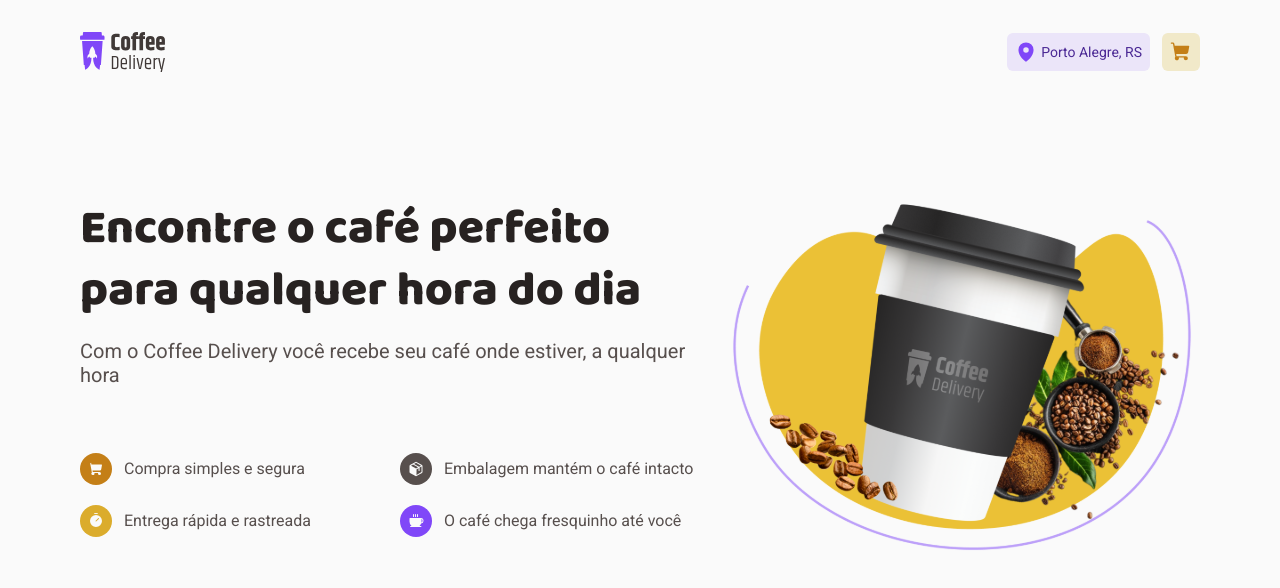
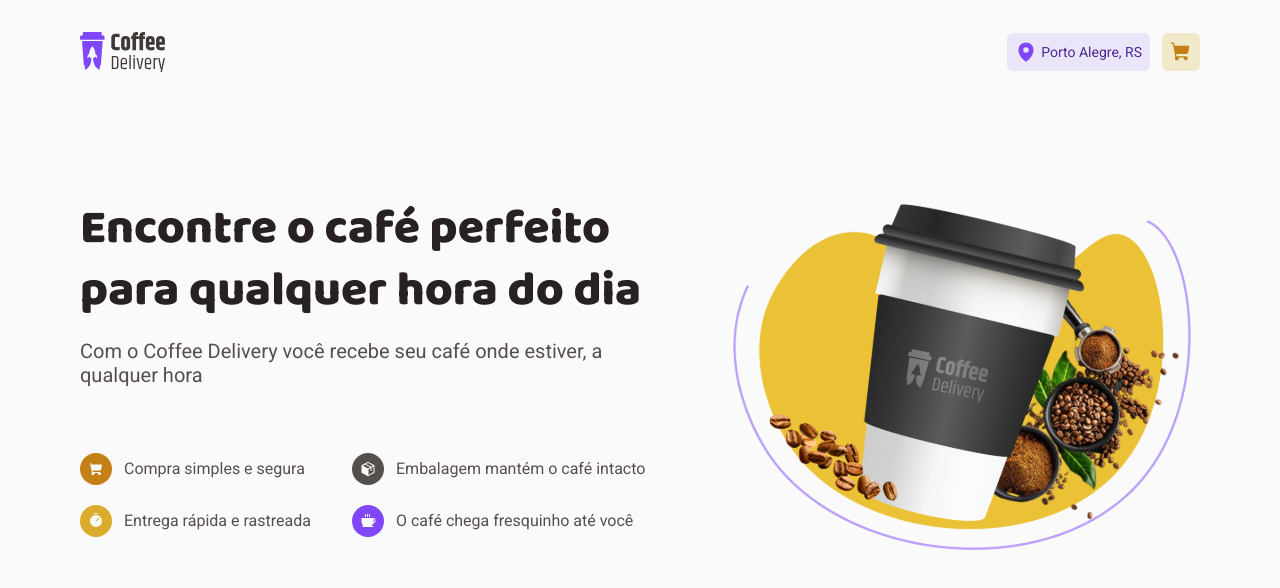
Before and after one commit to kleberfreire/coffee-delivery, a React (Vite) app: page / in a window 1280 px wide. Shown: the top 588 px of the page. Built offline with nearby package versions, Linux system fonts and the light colour scheme.

Commit message:
main home pronto

```diff
--- a/src/components/Main/styles.ts
+++ b/src/components/Main/styles.ts
@@ -9,6 +9,7 @@ export const WhapperContainer = styled.div`
 
   display: flex;
   align-items: flex-start;
+  gap: 3.5rem;
 
   img {
     display: block;
@@ -32,6 +33,7 @@ export const InforContainer = styled.div`
   }
   & > p {
     margin-top: 1rem;
+    max-width: 36.75rem;
     font-size: ${(props) => props.theme['text-regular-l']};
   }
 
@@ -43,7 +45,6 @@ export const InforContainer = styled.div`
       color: ${(props) => props.theme['base-text']};
       font-size: ${(props) => props.theme['text-regular-m']};
 
-      width: 20rem;
       height: 2rem;
       overflow: hidden;
       svg {
@@ -57,6 +58,8 @@ export const InforContainer = styled.div`
 
     li:nth-child(odd) {
       float: left;
+      margin-right: 2.5rem;
+      width: 14.5rem;
     }
 
     li:nth-child(2) {
```
